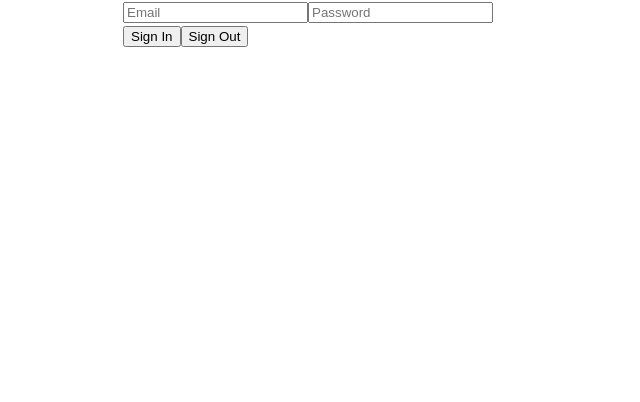
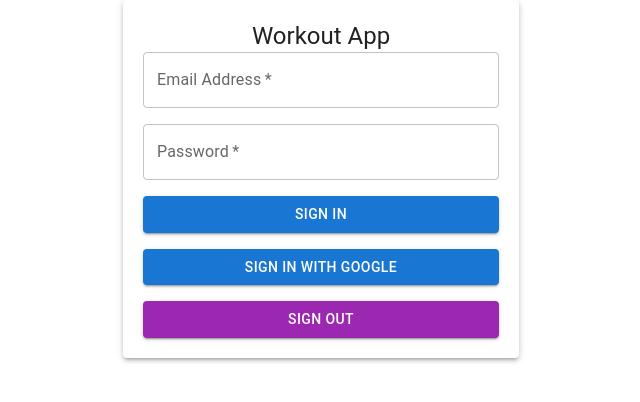
Before and after one commit to nailbyte/workoutapp, a React (Create React App) app: page / in a window 1280 px wide. Shown: the top 402 px of the page, without its empty margins (319-959 px from the left). Built offline with nearby package versions, Linux system fonts and the light colour scheme.

Commit message:
Material UI added
Skeleton working

```diff
--- a/src/Auth.js
+++ b/src/Auth.js
@@ -1,6 +1,8 @@
 import React, { useState } from "react";
-import {signInWithEmailAndPassword, signOut } from "firebase/auth";
 import { auth } from './firebase';  // <-- Important change here
+
+import { Button, TextField, Grid, Typography, Paper } from "@mui/material";
+import { GoogleAuthProvider, signInWithPopup, signInWithEmailAndPassword, signOut } from "firebase/auth";
 
 
 function Auth() {
@@ -16,6 +18,16 @@ function Auth() {
     }
   };
 
+  const handleGoogleSignIn = async () => {
+    const provider = new GoogleAuthProvider();
+    try {
+      await signInWithPopup(auth, provider);
+      alert("Signed in with Google successfully!");
+    } catch (error) {
+      alert(error.message);
+    }
+  };
+
   const handleSignOut = async () => {
     try {
       await signOut(auth);
@@ -26,22 +38,65 @@ function Auth() {
   };
 
   return (
-    <div>
-      <input
-        type="email"
-        placeholder="Email"
+    <Paper elevation={3} style={{ padding: "20px" }}>
+      <Typography variant="h5" align="center">
+        Workout App
+      </Typography>
+      <Grid container spacing={2}>
+        <Grid item xs={12}>
+          <TextField
+            variant="outlined"
+            required
+            fullWidth
+            label="Email Address"
             value={email}
             onChange={(e) => setEmail(e.target.value)}
           />
-      <input
+        </Grid>
+        <Grid item xs={12}>
+          <TextField
+            variant="outlined"
+            required
+            fullWidth
+            label="Password"
             type="password"
-        placeholder="Password"
             value={password}
             onChange={(e) => setPassword(e.target.value)}
           />
-      <button onClick={handleSignIn}>Sign In</button>
-      <button onClick={handleSignOut}>Sign Out</button>
-    </div>
+        </Grid>
+        <Grid item xs={12}>
+          <Button
+            type="submit"
+            fullWidth
+            variant="contained"
+            color="primary"
+            onClick={handleSignIn}
+          >
+            Sign In
+          </Button>
+        </Grid>
+        <Grid item xs={12}>
+          <Button
+            fullWidth
+            variant="contained"
+            color="primary"
+            onClick={handleGoogleSignIn}
+          >
+            Sign In with Google
+          </Button>
+        </Grid>
+        <Grid item xs={12}>
+          <Button
+            fullWidth
+            variant="contained"
+            color="secondary"
+            onClick={handleSignOut}
+          >
+            Sign Out
+          </Button>
+        </Grid>
+      </Grid>
+    </Paper>
   );
 }
 
```
Lines whose indentation alone changed are shown as unchanged.
